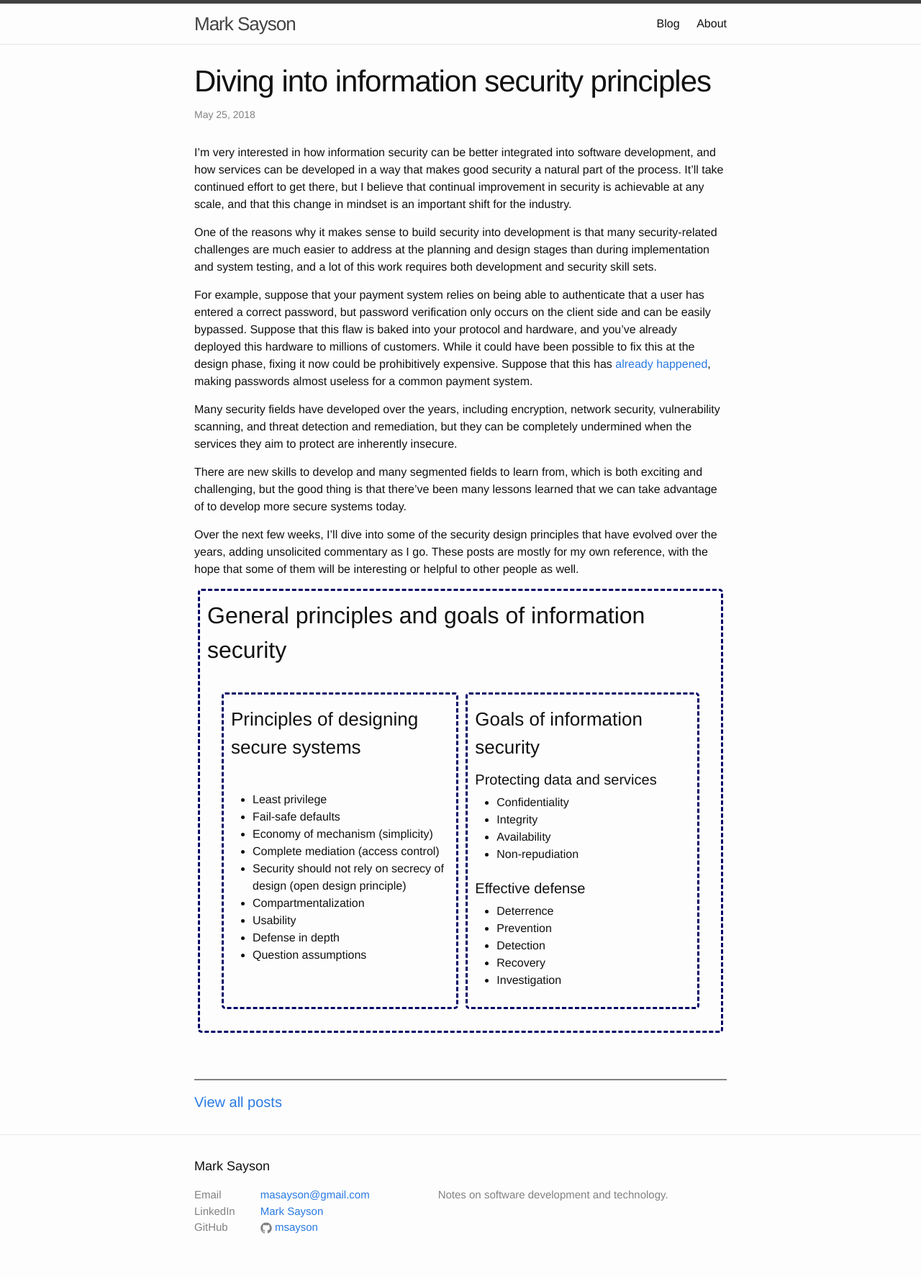
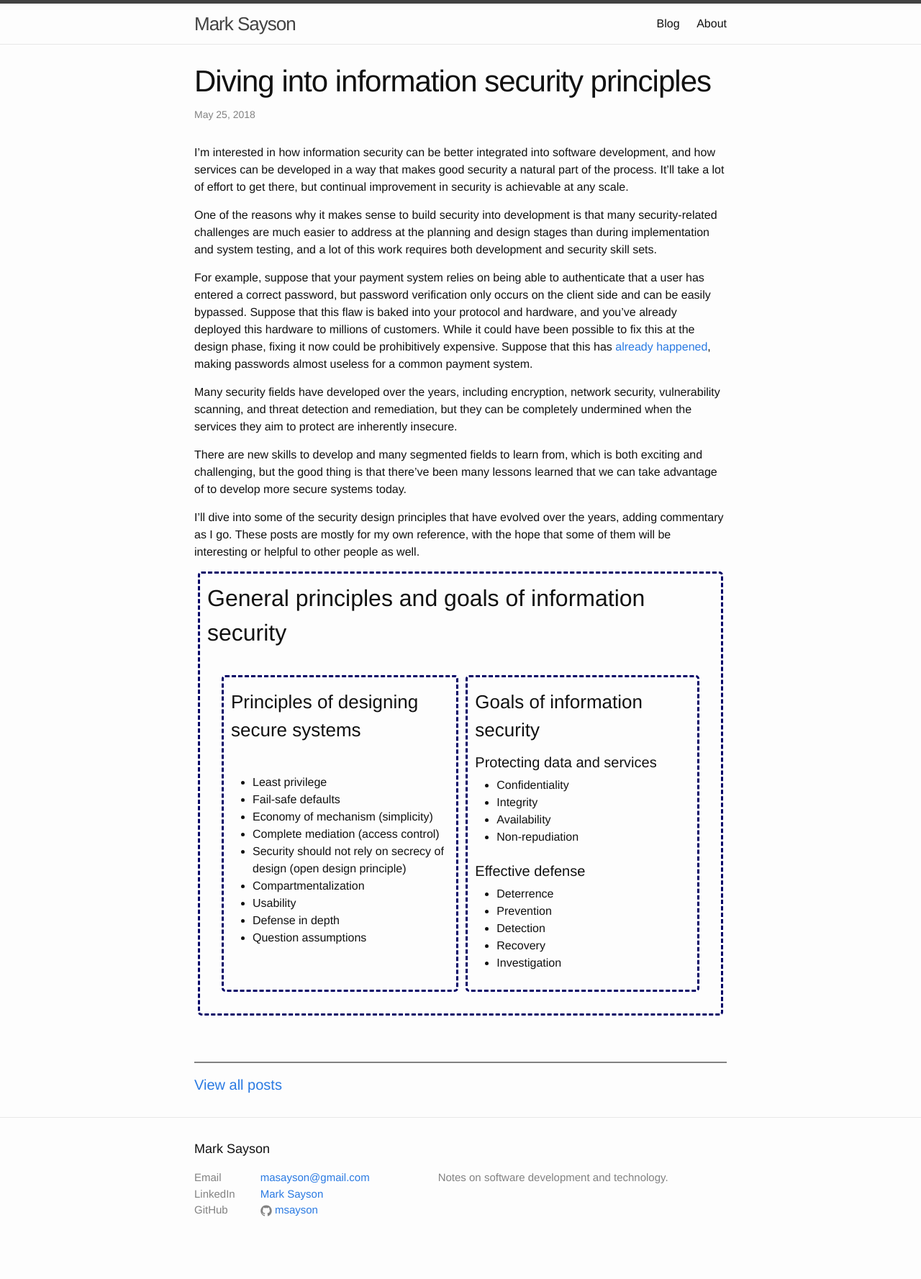
Before and after one commit to msayson/msayson.github.io, a Jekyll site: the page built from _posts/2018-05-24-information-security-principles.markdown, in a window 1280 px wide. Shown: the whole page at 72% size. Built offline with Jekyll 4.4.1, drawn with Linux system fonts in a browser that asks for light colours; after the commit the page ends 1753 px from its top, so only the background shows below that.

Commit message:
Updated security principles post, updated styling to work with small screens

```diff
--- a/_includes/info-sec-principles-table-of-contents.html
+++ b/_includes/info-sec-principles-table-of-contents.html
@@ -10,7 +10,7 @@
     border-radius: 5px;
 }
 .infosec-principles-table-of-contents-left {
-    flex: 0 0;
+    flex: 1;
     min-width: 45%;
 }
 .infosec-principles-table-of-contents-right {
--- a/_posts/2018-05-24-information-security-principles.markdown
+++ b/_posts/2018-05-24-information-security-principles.markdown
@@ -3,9 +3,9 @@ layout: post
 title:  "Diving into information security principles"
 date:   2018-05-24 22:00:00 -0800
 categories: security
-excerpt: "<p>I'm very interested in how information security can be better integrated into software development, and how services can be developed in a way that makes good security a natural part of the process.  It'll take continued effort to get there, but I believe that continual improvement in security is achievable at any scale, and that this change in mindset is an important shift for the industry.</p><p>There are new skills to develop and many segmented fields to learn from, which is both exciting and challenging, but the good thing is that there've been many lessons learned that we can take advantage of to develop more secure systems today.</p>"
+excerpt: "<p>I'm interested in how information security can be better integrated into software development, and how services can be developed in a way that makes good security a natural part of the process.  It'll take a lot of effort to get there, but continual improvement in security is achievable at any scale.</p><p>There are new skills to develop and many segmented fields to learn from, which is both exciting and challenging, but the good thing is that there've been many lessons learned that we can take advantage of to develop more secure systems today.</p>"
 ---
-I'm very interested in how information security can be better integrated into software development, and how services can be developed in a way that makes good security a natural part of the process.  It'll take continued effort to get there, but I believe that continual improvement in security is achievable at any scale, and that this change in mindset is an important shift for the industry.
+I'm interested in how information security can be better integrated into software development, and how services can be developed in a way that makes good security a natural part of the process.  It'll take a lot of effort to get there, but continual improvement in security is achievable at any scale.
 
 One of the reasons why it makes sense to build security into development is that many security-related challenges are much easier to address at the planning and design stages than during implementation and system testing, and a lot of this work requires both development and security skill sets.
 
@@ -15,6 +15,6 @@ Many security fields have developed over the years, including encryption, networ
 
 There are new skills to develop and many segmented fields to learn from, which is both exciting and challenging, but the good thing is that there've been many lessons learned that we can take advantage of to develop more secure systems today.
 
-Over the next few weeks, I'll dive into some of the security design principles that have evolved over the years, adding unsolicited commentary as I go.  These posts are mostly for my own reference, with the hope that some of them will be interesting or helpful to other people as well.
+I'll dive into some of the security design principles that have evolved over the years, adding commentary as I go.  These posts are mostly for my own reference, with the hope that some of them will be interesting or helpful to other people as well.
 
 {% include info-sec-principles-table-of-contents.html %}
```
